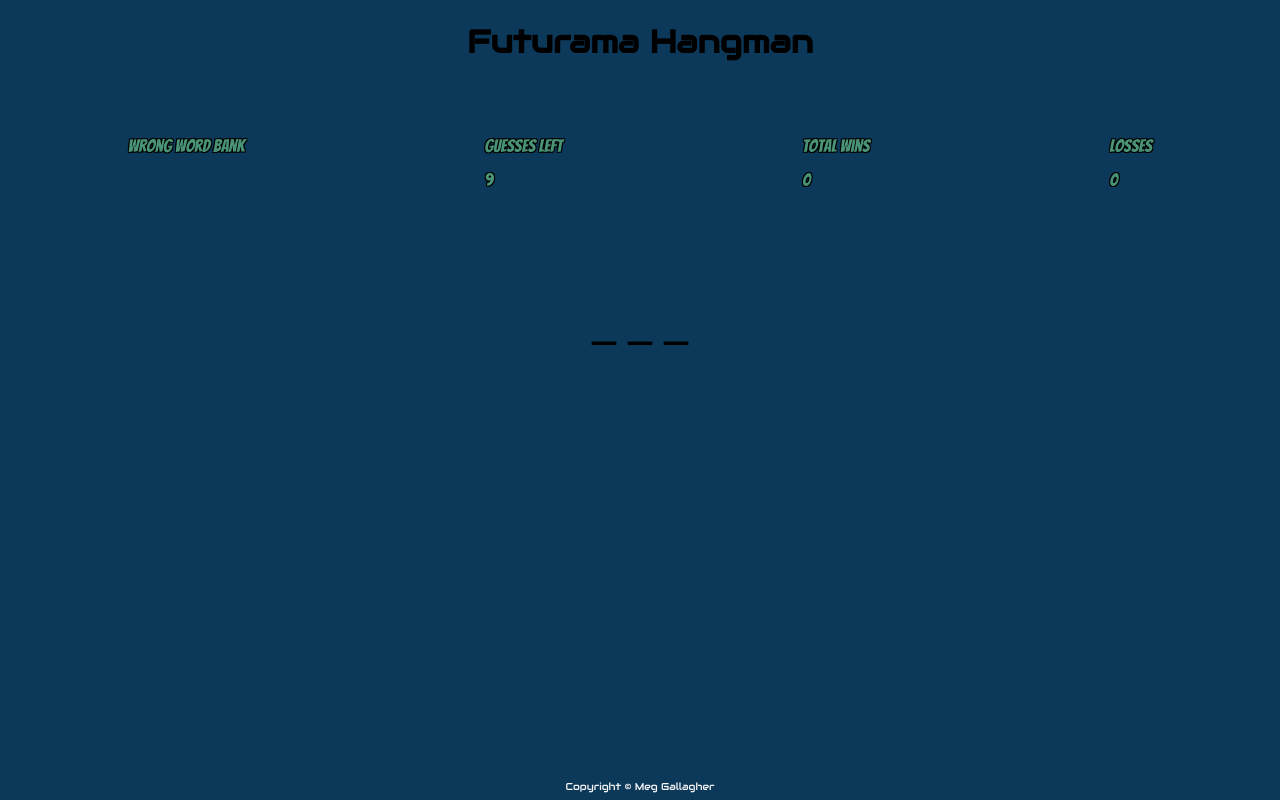
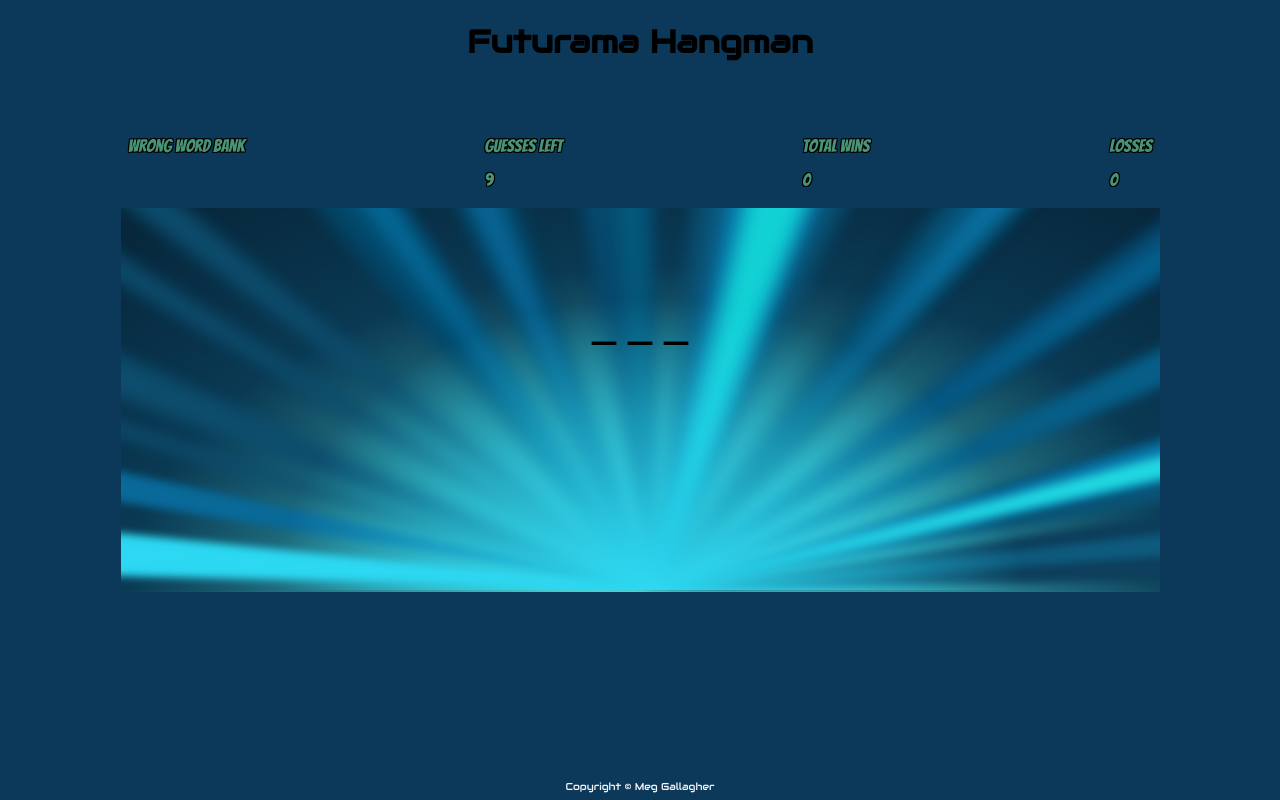
Before and after one commit to megzimo/Hangman, a plain HTML site: page index.html in a window 1280 px wide. Drawn offline with Linux system fonts and the light colour scheme.

Commit message:
background image added

```diff
--- a/assets/css/style.css
+++ b/assets/css/style.css
@@ -1,6 +1,6 @@
 body{
     background-color: #0c395a;
-    background-image: url(./assets/images/futurama.png);
+    background-image: url(../images/futurama.png);
     background-repeat: no-repeat;
     background-attachment: fixed;
     background-position: center;
--- a/assets/javascript/game.js
+++ b/assets/javascript/game.js
@@ -82,10 +82,6 @@ document.onkeyup = function (event) { // on key release event occurs
   console.log(letterGuessed);
   let correctLetter = false; // flag for "if" statement to run/not run
 
-// if (event === letterGuessed){
-
-// }
-
   for (let i = 0; i < numBlanks; i++) {
     if (letterGuessed === chosenWord[i]) {
         correctLetter = true;
```
Also changed, not shown: assets/images/futurama.png (added).
